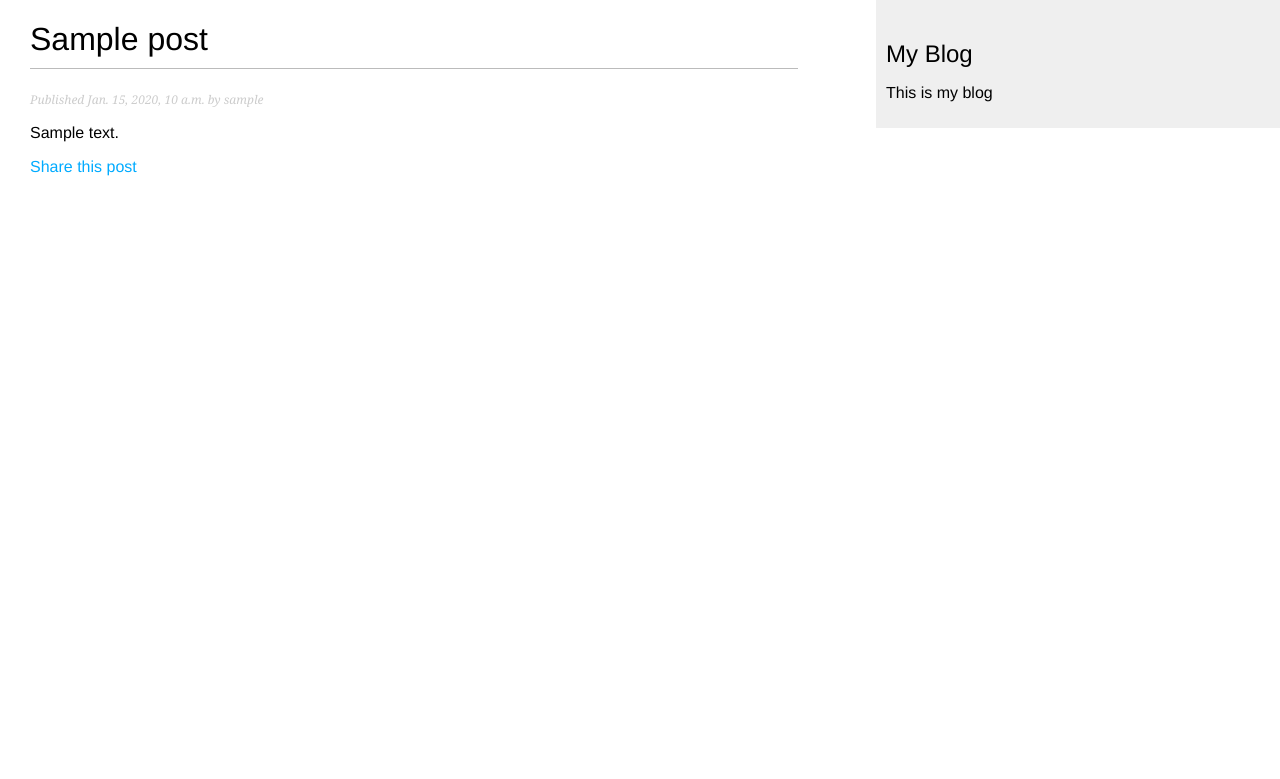
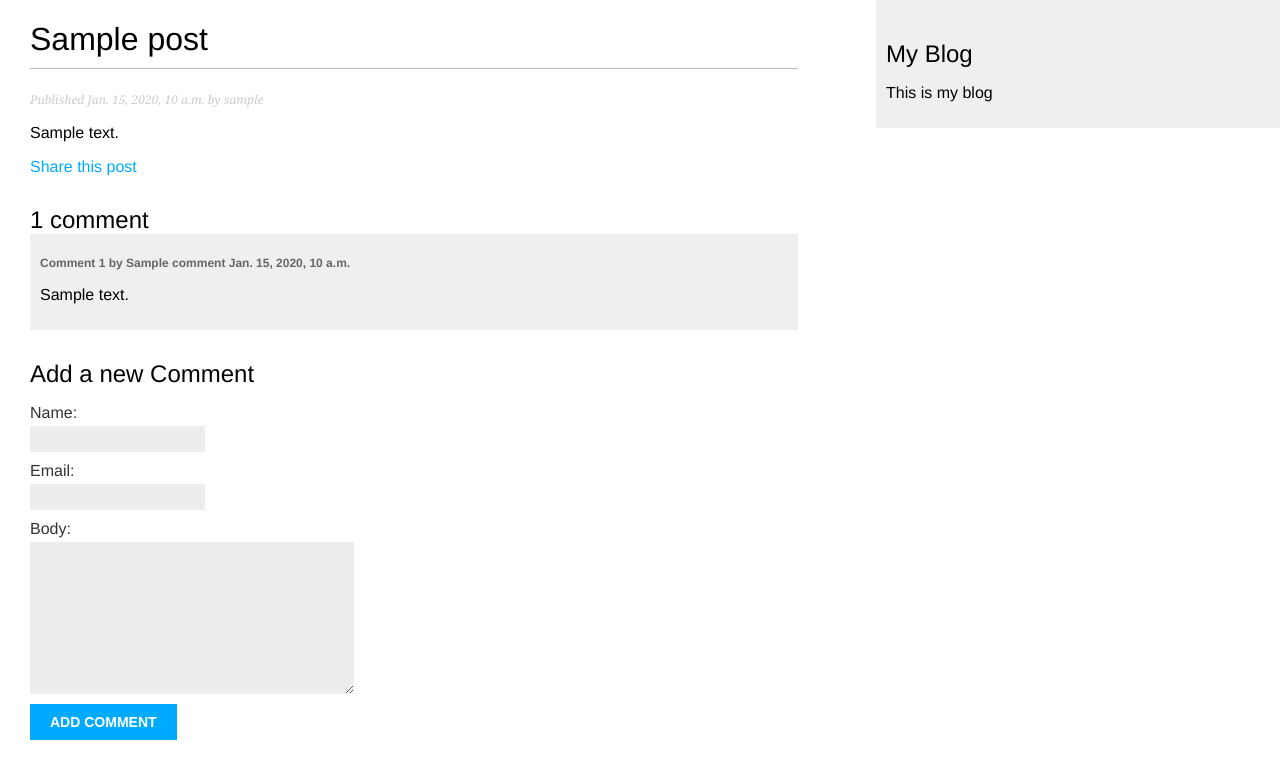
Before and after one commit to seudsahm2/blogApp, a Django app: a page that uses blog/templates/blog/post/detail.html in a window 1280 px wide. Shown: the top 779 px of the page. Run offline with Django 5.2, Linux system fonts and the light colour scheme; tables that the repository leaves empty hold one stand-in row (values such as "Sample post").

Commit message:
comment implemented

```diff
--- a/blog/forms.py
+++ b/blog/forms.py
@@ -1,4 +1,7 @@
 from django import forms
+
+from .models import Comment
+
 
 class EmailPostForm(forms.Form):
     name = forms.CharField(max_length=25)
@@ -8,3 +11,9 @@ class EmailPostForm(forms.Form):
         required = False,
         widget = forms.Textarea
     )
+
+
+class CommentForm(forms.ModelForm):
+    class Meta:
+        model = Comment
+        fields = ['name','email','body']
--- a/blog/models.py
+++ b/blog/models.py
@@ -60,3 +60,21 @@ class Post(models.Model):
                 self.slug
             ]
         )
+
+class Comment(models.Model):
+    post = models.ForeignKey(Post, on_delete=models.CASCADE, related_name='comments')
+    name = models.CharField(max_length=80)
+    email = models.EmailField()
+    body = models.TextField()
+    created = models.DateTimeField(auto_now_add=True)
+    updated = models.DateTimeField(auto_now=True)
+    active = models.BooleanField(default=True)
+
+    class Meta:
+        ordering = ['created']
+        indexes = [
+            models.Index(fields=['created'])
+        ]
+
+    def __str__(self):
+        return f"comment by {self.name} on {self.post}"
--- a/blog/templates/blog/post/detail.html
+++ b/blog/templates/blog/post/detail.html
@@ -16,4 +16,24 @@
         </a>
     </p>
 
+    {% with comments.count as total_comments %}
+        <h2>
+            {{total_comments}} comment{{total_comments|pluralize}}
+        </h2>
+    {% endwith %}
+
+    {% for comment in comments %}
+        <div class="comment">
+            <p class="info">
+                Comment {{forloop.counter}} by {{comment.name}}
+                {{comment.created}}
+            </p>
+            {{comment.body|linebreaks}}
+        </div>
+    {% empty %}
+        <p>There are no comments</p>
+    {% endfor %}
+
+    {% include "blog/post/includes/comment_form.html" %}
+
 {% endblock %}
--- /dev/null
+++ b/blog/templates/blog/post/includes/comment_form.html
@@ -0,0 +1,8 @@
+<h2>Add a new Comment</h2>
+<form action="{% url 'blog:post_comment' post.id %}" method="post">
+    {{form.as_p}}
+    {% csrf_token %}
+    <p>
+        <input type="submit" value="Add Comment">
+    </p>
+</form>
--- a/blog/urls.py
+++ b/blog/urls.py
@@ -11,5 +11,6 @@ urlpatterns = [
         views.post_detail,
         name = 'post_detail'
         ),
-    path('<int:post_id>/share/', views.post_share, name='post_share')
+    path('<int:post_id>/share/', views.post_share, name='post_share'),
+    path('<int:post_id>/comment/', views.post_comment, name='post_comment')
 ]
--- a/blog/views.py
+++ b/blog/views.py
@@ -1,10 +1,13 @@
 from django.core.paginator import EmptyPage,PageNotAnInteger, Paginator
 from django.core.mail import send_mail
+
 from django.shortcuts import render, get_object_or_404
+
 from django.views.generic import ListView
+from django.views.decorators.http import require_POST
 
 from .models import Post
-from .forms import EmailPostForm
+from .forms import EmailPostForm, CommentForm
 
 # from django.http import Http404
 # Create your views here.
@@ -46,10 +49,19 @@ def post_detail(request, year, month, day, post):
         publish__month = month,
         publish__day = day
     )
+
+    comments = post.comments.filter(active=True)
+
+    form = CommentForm()
+
     return render(
         request,
         'blog/post/detail.html',
-        {'post':post}
+        {
+            'post': post,
+            'comments': comments,
+            'form': form
+        }
     )
 
 
@@ -98,3 +110,31 @@ def post_share(request, post_id):
             'sent': sent
          }
     )
+
+
+@require_POST
+def post_comment(request, post_id):
+    post = get_object_or_404(
+        Post,
+        id = post_id,
+        status = Post.Status.PUBLISHED
+    )
+
+    comment = None
+
+    form = CommentForm(request.POST)
+    if form.is_valid():
+        comment = form.save(commit = False)
+        comment.post = post
+        comment.save()
+
+    return render(
+        request,
+        'blog/post/comment.html',
+        {
+            'post':post,
+            'form':form,
+            'comment':comment
+        }
+
+    )
```
Also changed, not shown: blog/admin.py (+7 -1 lines), blog/templates/blog/post/comment.html (added, +12 -0 lines), blog/migrations/0003_comment.py (added).
